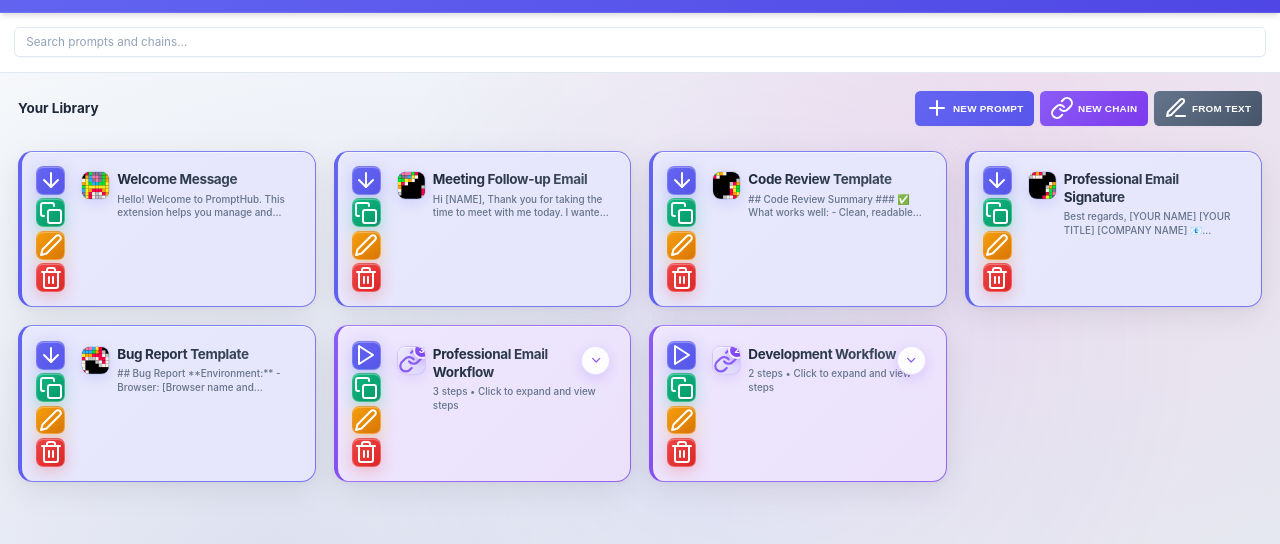
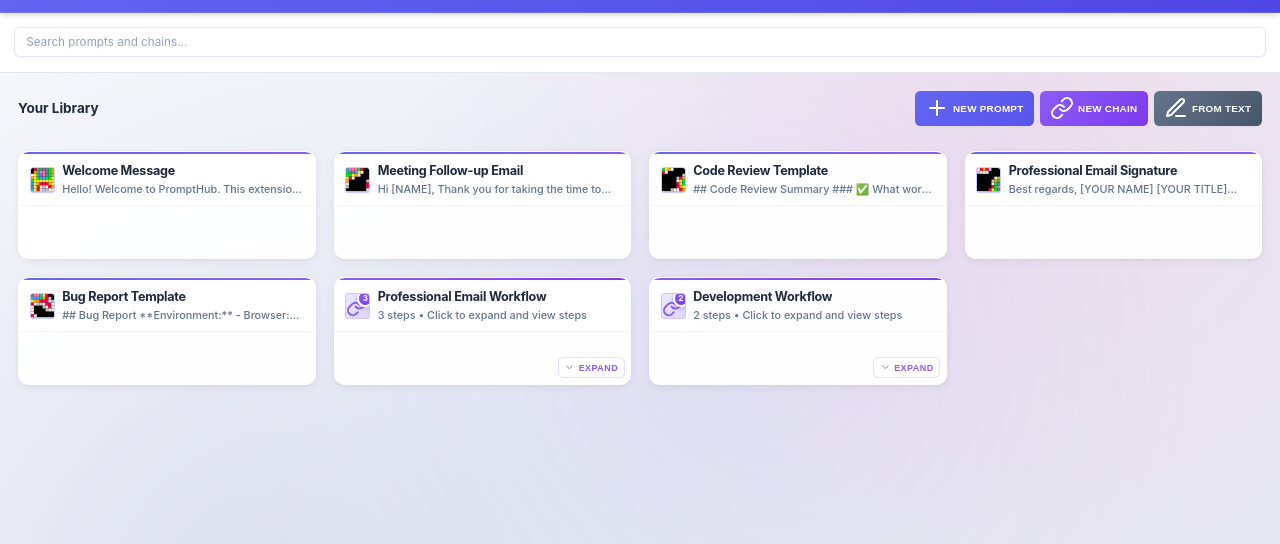
Before and after one commit to timsamart/easyprompt, a browser extension: page panel-standalone.html in a window 1280 px wide. Shown: the part 54-598 px from the top of the page. Drawn offline with Linux system fonts and the light colour scheme.

Commit message:
Revamp card styles and layout for a professional appearance: Redesigned card components with updated dimensions, improved hover effects, and enhanced content organization. Introduced new card body and meta sections for better information display, and refined expand button interactions for a more intuitive user experience.

```diff
--- a/panel-styles.css
+++ b/panel-styles.css
@@ -321,25 +321,25 @@
   z-index: 2;
 }
 
-/* Compact card styles - ENHANCED MODERN DESIGN */
+/* REDESIGNED CARDS - PROFESSIONAL LAYOUT */
 .card {
-  background: rgba(255, 255, 255, 0.85);
+  background: rgba(255, 255, 255, 0.95);
   backdrop-filter: blur(20px);
   -webkit-backdrop-filter: blur(20px);
-  border-radius: calc(16px * var(--scale-factor));
-  padding: var(--space-8);
+  border-radius: calc(12px * var(--scale-factor));
+  padding: 0;
   box-shadow:
-    0 8px 32px rgba(0, 0, 0, 0.08),
-    0 2px 8px rgba(0, 0, 0, 0.04),
-    inset 0 1px 0 rgba(255, 255, 255, 0.6);
-  border: 1px solid rgba(255, 255, 255, 0.2);
-  transition: all 0.4s cubic-bezier(0.25, 0.46, 0.45, 0.94);
+    0 2px 8px rgba(0, 0, 0, 0.06),
+    0 1px 3px rgba(0, 0, 0, 0.04),
+    inset 0 1px 0 rgba(255, 255, 255, 0.8);
+  border: 1px solid rgba(255, 255, 255, 0.3);
+  transition: all 0.2s ease;
   position: relative;
   overflow: hidden;
-  min-height: calc(140px * var(--scale-factor));
-  max-height: calc(200px * var(--scale-factor));
+  min-height: calc(120px * var(--scale-factor));
+  max-height: calc(180px * var(--scale-factor));
   display: flex;
-  gap: var(--space-6);
+  flex-direction: column;
   transform: translateY(0);
 }
 
@@ -349,460 +349,99 @@
   top: 0;
   left: 0;
   right: 0;
-  height: 3px;
-  border-radius: calc(16px * var(--scale-factor)) calc(16px * var(--scale-factor)) 0 0;
-  background: linear-gradient(90deg, transparent, var(--primary-color), transparent);
-  opacity: 0;
-  transition: opacity 0.3s ease;
-}
-
-.card::after {
-  content: '';
-  position: absolute;
-  top: 0;
-  left: 0;
-  right: 0;
-  bottom: 0;
-  background: linear-gradient(135deg,
-    rgba(255, 255, 255, 0.1) 0%,
-    transparent 50%,
-    rgba(0, 0, 0, 0.02) 100%);
-  opacity: 0;
-  transition: opacity 0.3s ease;
-  pointer-events: none;
-  border-radius: inherit;
+  height: 2px;
+  border-radius: calc(12px * var(--scale-factor)) calc(12px * var(--scale-factor)) 0 0;
+  background: transparent;
+  transition: background 0.2s ease;
 }
 
 .card:hover {
-  transform: translateY(-8px) scale(1.02);
   box-shadow:
-    0 20px 60px rgba(0, 0, 0, 0.15),
-    0 8px 20px rgba(0, 0, 0, 0.08),
-    inset 0 1px 0 rgba(255, 255, 255, 0.8);
-  background: rgba(255, 255, 255, 0.95);
-  border-color: rgba(99, 102, 241, 0.3);
+    0 4px 16px rgba(0, 0, 0, 0.08),
+    0 2px 6px rgba(0, 0, 0, 0.06),
+    inset 0 1px 0 rgba(255, 255, 255, 0.9);
+  border-color: rgba(99, 102, 241, 0.2);
 }
 
 .card:hover::before {
-  opacity: 1;
-}
-
-.card:hover::after {
-  opacity: 1;
+  background: linear-gradient(90deg, var(--primary-color), var(--primary-hover));
 }
 
 /* Enhanced expanded chain cards */
 .chain-card.expanded {
   max-height: none;
   overflow: visible;
-  transform: translateY(-4px) scale(1.01);
-  box-shadow:
-    0 16px 48px rgba(0, 0, 0, 0.12),
-    0 6px 16px rgba(0, 0, 0, 0.06),
-    inset 0 1px 0 rgba(255, 255, 255, 0.7);
 }
 
-/* Enhanced prompt cards */
-.prompt-card {
-  border-left: 4px solid transparent;
-  background-image: linear-gradient(rgba(255, 255, 255, 0.85), rgba(255, 255, 255, 0.85)),
-                    linear-gradient(135deg, var(--primary-color), var(--primary-hover));
-  background-origin: border-box;
-  background-clip: padding-box, border-box;
+/* PROMPT CARDS - Clean Design */
+.prompt-card::before {
+  background: linear-gradient(90deg, var(--primary-color), #8b5cf6);
 }
 
-.prompt-card::before {
-  background: linear-gradient(90deg,
-    var(--primary-color),
-    var(--primary-hover),
-    #8b5cf6);
+.prompt-card:hover::before {
+  background: linear-gradient(90deg, var(--primary-color), #8b5cf6);
+}
+
+/* CHAIN CARDS - Clean Design */
+.chain-card::before {
+  background: linear-gradient(90deg, #8b5cf6, #7c3aed);
+}
+
+.chain-card:hover::before {
+  background: linear-gradient(90deg, #8b5cf6, #7c3aed);
+}
+
+/* CARD HEADER - Professional Layout */
+.card-header {
+  display: flex;
+  align-items: center;
+  gap: var(--space-4);
+  padding: var(--space-6) var(--space-6) var(--space-4) var(--space-6);
+  border-bottom: 1px solid rgba(0, 0, 0, 0.04);
+  background: rgba(255, 255, 255, 0.5);
+  min-height: calc(60px * var(--scale-factor));
+}
+
+.card-icon {
+  width: calc(36px * var(--scale-factor));
+  height: calc(36px * var(--scale-factor));
+  border-radius: calc(8px * var(--scale-factor));
+  flex-shrink: 0;
+  position: relative;
+  overflow: hidden;
+  border: 1px solid rgba(0, 0, 0, 0.08);
 }
 
 .prompt-card .card-icon {
-  width: calc(32px * var(--scale-factor));
-  height: calc(32px * var(--scale-factor));
-  border-radius: calc(10px * var(--scale-factor));
-  background: linear-gradient(135deg,
-    rgba(99, 102, 241, 0.1),
-    rgba(139, 92, 246, 0.15));
-  border: 2px solid rgba(99, 102, 241, 0.2);
-  box-shadow:
-    0 4px 12px rgba(99, 102, 241, 0.15),
-    inset 0 1px 0 rgba(255, 255, 255, 0.8);
-  flex-shrink: 0;
-  position: relative;
-  overflow: hidden;
-}
-
-.prompt-card .card-icon::before {
-  content: '';
-  position: absolute;
-  top: -50%;
-  left: -50%;
-  width: 200%;
-  height: 200%;
-  background: linear-gradient(45deg,
-    transparent 30%,
-    rgba(255, 255, 255, 0.3) 50%,
-    transparent 70%);
-  transform: rotate(-45deg);
-  opacity: 0;
-  transition: opacity 0.3s ease;
-}
-
-.prompt-card:hover .card-icon::before {
-  opacity: 1;
-  animation: shimmer 1s ease-in-out;
-}
-
-@keyframes shimmer {
-  0% { transform: translateX(-100%) translateY(-100%) rotate(-45deg); }
-  100% { transform: translateX(100%) translateY(100%) rotate(-45deg); }
-}
-
-/* Enhanced chain cards */
-.chain-card {
-  border-left: 4px solid transparent;
-  background-image: linear-gradient(rgba(255, 255, 255, 0.85), rgba(255, 255, 255, 0.85)),
-                    linear-gradient(135deg, #8b5cf6, #7c3aed);
-  background-origin: border-box;
-  background-clip: padding-box, border-box;
-  position: relative;
-}
-
-.chain-card::before {
-  background: linear-gradient(90deg,
-    #8b5cf6,
-    #7c3aed,
-    #6d28d9);
+  background: linear-gradient(135deg, rgba(99, 102, 241, 0.08), rgba(139, 92, 246, 0.12));
 }
 
 .chain-card .card-icon {
-  width: calc(32px * var(--scale-factor));
-  height: calc(32px * var(--scale-factor));
-  border-radius: calc(10px * var(--scale-factor));
-  background: linear-gradient(135deg,
-    rgba(139, 92, 246, 0.1),
-    rgba(124, 58, 237, 0.15));
+  background: linear-gradient(135deg, rgba(139, 92, 246, 0.08), rgba(124, 58, 237, 0.12));
   display: flex;
   align-items: center;
   justify-content: center;
-  font-size: calc(14px * var(--scale-factor));
+  font-size: calc(16px * var(--scale-factor));
   color: #8b5cf6;
-  border: 2px solid rgba(139, 92, 246, 0.2);
-  box-shadow:
-    0 4px 12px rgba(139, 92, 246, 0.15),
-    inset 0 1px 0 rgba(255, 255, 255, 0.8);
-  position: relative;
-  flex-shrink: 0;
-  overflow: hidden;
-}
-
-.chain-card .card-icon::before {
-  content: '';
-  position: absolute;
-  top: -50%;
-  left: -50%;
-  width: 200%;
-  height: 200%;
-  background: linear-gradient(45deg,
-    transparent 30%,
-    rgba(255, 255, 255, 0.3) 50%,
-    transparent 70%);
-  transform: rotate(-45deg);
-  opacity: 0;
-  transition: opacity 0.3s ease;
-}
-
-.chain-card:hover .card-icon::before {
-  opacity: 1;
-  animation: shimmer 1s ease-in-out;
 }
 
 .chain-card .step-dots {
   position: absolute;
-  top: -6px;
-  right: -6px;
+  top: -4px;
+  right: -4px;
   background: linear-gradient(135deg, #8b5cf6, #7c3aed);
   color: white;
   border-radius: 50%;
-  width: calc(20px * var(--scale-factor));
-  height: calc(20px * var(--scale-factor));
+  width: calc(18px * var(--scale-factor));
+  height: calc(18px * var(--scale-factor));
   display: flex;
   align-items: center;
   justify-content: center;
-  font-size: calc(10px * var(--scale-factor));
+  font-size: calc(9px * var(--scale-factor));
   font-weight: 700;
-  box-shadow:
-    0 3px 8px rgba(139, 92, 246, 0.4),
-    inset 0 1px 0 rgba(255, 255, 255, 0.3);
-  border: 2px solid rgba(255, 255, 255, 0.9);
-  min-width: calc(20px * var(--scale-factor));
-  backdrop-filter: blur(8px);
-}
-
-/* Enhanced card actions - vertical on left */
-.card-actions {
-  display: flex;
-  flex-direction: column;
-  gap: var(--space-2);
-  padding: 0;
-  border: none;
-  width: calc(32px * var(--scale-factor));
-  flex-shrink: 0;
-  align-self: flex-start;
-}
-
-.card-action-btn {
-  width: calc(32px * var(--scale-factor));
-  height: calc(32px * var(--scale-factor));
-  padding: 0;
-  font-size: calc(13px * var(--scale-factor));
-  font-weight: 600;
-  border: 1px solid rgba(255, 255, 255, 0.3);
-  border-radius: calc(8px * var(--scale-factor));
-  cursor: pointer;
-  background-color: rgba(255, 255, 255, 0.8);
-  color: var(--text-secondary);
-  transition: all 0.3s cubic-bezier(0.25, 0.46, 0.45, 0.94);
-  display: flex;
-  align-items: center;
-  justify-content: center;
-  text-transform: none;
-  letter-spacing: 0;
-  box-shadow:
-    0 2px 8px rgba(0, 0, 0, 0.08),
-    inset 0 1px 0 rgba(255, 255, 255, 0.7);
-  backdrop-filter: blur(8px);
-  position: relative;
-  overflow: hidden;
-}
-
-.card-action-btn::before {
-  content: '';
-  position: absolute;
-  top: 0;
-  left: -100%;
-  width: 100%;
-  height: 100%;
-  background: linear-gradient(90deg, transparent, rgba(255, 255, 255, 0.4), transparent);
-  transition: left 0.5s ease;
-}
-
-.card-action-btn:hover::before {
-  left: 100%;
-}
-
-.card-action-btn:hover {
-  transform: translateY(-3px) scale(1.05);
-  box-shadow:
-    0 6px 20px rgba(0, 0, 0, 0.15),
-    inset 0 1px 0 rgba(255, 255, 255, 0.9);
-}
-
-.card-action-btn.primary {
-  background: linear-gradient(135deg, var(--primary-color), var(--primary-hover));
-  border: 1px solid rgba(255, 255, 255, 0.2);
-  color: white;
-  box-shadow:
-    0 4px 16px rgba(99, 102, 241, 0.3),
-    inset 0 1px 0 rgba(255, 255, 255, 0.3);
-}
-
-.card-action-btn.success {
-  background: linear-gradient(135deg, var(--success-color), var(--success-hover));
-  border: 1px solid rgba(255, 255, 255, 0.2);
-  color: white;
-  box-shadow:
-    0 4px 16px rgba(16, 185, 129, 0.3),
-    inset 0 1px 0 rgba(255, 255, 255, 0.3);
-}
-
-.card-action-btn.warning {
-  background: linear-gradient(135deg, var(--warning-color), var(--warning-hover));
-  border: 1px solid rgba(255, 255, 255, 0.2);
-  color: white;
-  box-shadow:
-    0 4px 16px rgba(245, 158, 11, 0.3),
-    inset 0 1px 0 rgba(255, 255, 255, 0.3);
-}
-
-.card-action-btn.danger {
-  background: linear-gradient(135deg, var(--error-color), var(--error-hover));
-  border: 1px solid rgba(255, 255, 255, 0.2);
-  color: white;
-  box-shadow:
-    0 4px 16px rgba(239, 68, 68, 0.3),
-    inset 0 1px 0 rgba(255, 255, 255, 0.3);
-}
-
-/* Enhanced chain steps */
-.chain-steps {
-  max-height: 0;
-  overflow: hidden;
-  transition: all 0.5s cubic-bezier(0.25, 0.46, 0.45, 0.94);
-  margin-top: var(--space-4);
-  padding: 0;
-  border-radius: calc(12px * var(--scale-factor));
-  background: rgba(255, 255, 255, 0.4);
-  backdrop-filter: blur(10px);
-}
-
-.chain-card.expanded .chain-steps {
-  max-height: calc(400px * var(--scale-factor));
-  padding: var(--space-4);
-  box-shadow: inset 0 2px 8px rgba(0, 0, 0, 0.06);
-}
-
-.chain-step-item {
-  display: flex;
-  align-items: center;
-  gap: var(--space-3);
-  padding: var(--space-3) var(--space-4);
-  margin-bottom: var(--space-2);
-  background: rgba(255, 255, 255, 0.8);
-  border-radius: calc(8px * var(--scale-factor));
-  cursor: pointer;
-  transition: all 0.3s cubic-bezier(0.25, 0.46, 0.45, 0.94);
-  font-size: var(--small-font-size);
-  border: 1px solid rgba(139, 92, 246, 0.1);
-  box-shadow:
-    0 2px 6px rgba(0, 0, 0, 0.04),
-    inset 0 1px 0 rgba(255, 255, 255, 0.8);
-  backdrop-filter: blur(8px);
-  position: relative;
-  overflow: hidden;
-}
-
-.chain-step-item::before {
-  content: '';
-  position: absolute;
-  top: 0;
-  left: -100%;
-  width: 100%;
-  height: 100%;
-  background: linear-gradient(90deg,
-    transparent,
-    rgba(139, 92, 246, 0.1),
-    transparent);
-  transition: left 0.5s ease;
-}
-
-.chain-step-item:hover::before {
-  left: 100%;
-}
-
-.chain-step-item:hover {
-  background: rgba(255, 255, 255, 0.95);
-  border-color: rgba(139, 92, 246, 0.3);
-  transform: translateX(4px) scale(1.02);
-  box-shadow:
-    0 4px 12px rgba(139, 92, 246, 0.15),
-    inset 0 1px 0 rgba(255, 255, 255, 0.9);
-}
-
-.step-number-badge {
-  background: linear-gradient(135deg, #8b5cf6, #7c3aed);
-  color: white;
-  border-radius: 50%;
-  width: calc(20px * var(--scale-factor));
-  height: calc(20px * var(--scale-factor));
-  display: flex;
-  align-items: center;
-  justify-content: center;
-  font-size: calc(10px * var(--scale-factor));
-  font-weight: 700;
-  flex-shrink: 0;
-  box-shadow:
-    0 2px 6px rgba(139, 92, 246, 0.3),
-    inset 0 1px 0 rgba(255, 255, 255, 0.3);
-  border: 1px solid rgba(255, 255, 255, 0.2);
-}
-
-.step-title {
-  font-size: var(--small-font-size);
-  color: var(--text-primary);
-  font-weight: 600;
-  line-height: 1.3;
-  flex: 1;
-  overflow: hidden;
-  text-overflow: ellipsis;
-  white-space: nowrap;
-}
-
-/* Enhanced expand button */
-.expand-btn {
-  position: absolute;
-  top: var(--space-3);
-  right: var(--space-3);
-  background: rgba(255, 255, 255, 0.9);
-  border: 1px solid rgba(139, 92, 246, 0.2);
-  border-radius: 50%;
-  width: calc(32px * var(--scale-factor));
-  height: calc(32px * var(--scale-factor));
-  display: flex;
-  align-items: center;
-  justify-content: center;
-  cursor: pointer;
-  transition: all 0.4s cubic-bezier(0.25, 0.46, 0.45, 0.94);
-  color: #8b5cf6;
-  z-index: 10;
-  backdrop-filter: blur(12px);
-  box-shadow:
-    0 4px 12px rgba(139, 92, 246, 0.2),
-    inset 0 1px 0 rgba(255, 255, 255, 0.8);
-}
-
-.expand-btn:hover {
-  background: rgba(139, 92, 246, 0.1);
-  border-color: rgba(139, 92, 246, 0.4);
-  transform: scale(1.1) rotate(10deg);
-  box-shadow:
-    0 6px 20px rgba(139, 92, 246, 0.3),
-    inset 0 1px 0 rgba(255, 255, 255, 0.9);
-}
-
-.expand-btn svg {
-  transition: transform 0.4s cubic-bezier(0.25, 0.46, 0.45, 0.94);
-  font-size: calc(16px * var(--scale-factor));
-  width: calc(16px * var(--scale-factor));
-  height: calc(16px * var(--scale-factor));
-}
-
-.chain-card.expanded .expand-btn {
-  transform: scale(1.05);
-  background: rgba(139, 92, 246, 0.15);
-}
-
-.chain-card.expanded .expand-btn svg {
-  transform: rotate(180deg);
-}
-
-.expand-btn i {
-  transition: transform 0.4s cubic-bezier(0.25, 0.46, 0.45, 0.94);
-  font-size: calc(16px * var(--scale-factor));
-}
-
-.chain-card.expanded .expand-btn i {
-  transform: rotate(180deg);
-}
-
-/* Enhanced card main container */
-.card-main {
-  position: relative;
-  flex: 1;
-  display: flex;
-  flex-direction: column;
-  min-width: 0;
-  padding: var(--space-3);
-}
-
-/* Enhanced card header */
-.card-header {
-  display: flex;
-  align-items: flex-start;
-  gap: var(--space-4);
-  margin-bottom: var(--space-4);
+  box-shadow: 0 2px 4px rgba(139, 92, 246, 0.3);
+  border: 2px solid white;
+  min-width: calc(18px * var(--scale-factor));
 }
 
 .card-content {
@@ -810,31 +449,158 @@
   display: flex;
   flex-direction: column;
   min-width: 0;
+  justify-content: center;
 }
 
 .card-title {
-  font-size: calc(15px * var(--scale-factor));
+  font-size: calc(14px * var(--scale-factor));
   font-weight: 700;
   color: var(--text-primary);
-  margin-bottom: var(--space-2);
+  margin-bottom: var(--space-1);
   line-height: 1.3;
-  letter-spacing: -0.025em;
-  background: linear-gradient(135deg, var(--text-primary), #475569);
-  -webkit-background-clip: text;
-  -webkit-text-fill-color: transparent;
-  background-clip: text;
+  letter-spacing: -0.02em;
 }
 
 .card-description {
-  font-size: var(--small-font-size);
+  font-size: calc(12px * var(--scale-factor));
   color: var(--text-secondary);
   line-height: 1.4;
   overflow: hidden;
   display: -webkit-box;
-  -webkit-line-clamp: 2;
+  -webkit-line-clamp: 1;
   -webkit-box-orient: vertical;
+  font-weight: 500;
+}
+
+/* CARD BODY - Content Area */
+.card-body {
   flex: 1;
+  padding: 0 var(--space-6) var(--space-4) var(--space-6);
+  display: flex;
+  flex-direction: column;
+  min-height: calc(40px * var(--scale-factor));
+}
+
+.card-meta {
+  font-size: calc(11px * var(--scale-factor));
+  color: var(--text-muted);
+  margin-top: var(--space-2);
   font-weight: 500;
+}
+
+/* CARD ACTIONS - Bottom Right */
+.card-actions {
+  position: absolute;
+  top: var(--space-3);
+  right: var(--space-3);
+  display: flex;
+  gap: var(--space-1);
+  opacity: 0;
+  transition: opacity 0.2s ease;
+}
+
+.card:hover .card-actions {
+  opacity: 1;
+}
+
+.card-action-btn {
+  width: calc(28px * var(--scale-factor));
+  height: calc(28px * var(--scale-factor));
+  padding: 0;
+  font-size: calc(12px * var(--scale-factor));
+  font-weight: 600;
+  border: 1px solid rgba(255, 255, 255, 0.8);
+  border-radius: calc(6px * var(--scale-factor));
+  cursor: pointer;
+  background-color: rgba(255, 255, 255, 0.95);
+  color: var(--text-secondary);
+  transition: all 0.15s ease;
+  display: flex;
+  align-items: center;
+  justify-content: center;
+  box-shadow: 0 1px 3px rgba(0, 0, 0, 0.1);
+  backdrop-filter: blur(8px);
+}
+
+.card-action-btn:hover {
+  background-color: rgba(255, 255, 255, 1);
+  box-shadow: 0 2px 6px rgba(0, 0, 0, 0.15);
+}
+
+.card-action-btn.primary {
+  background: linear-gradient(135deg, var(--primary-color), var(--primary-hover));
+  border: 1px solid rgba(255, 255, 255, 0.3);
+  color: white;
+}
+
+.card-action-btn.success {
+  background: linear-gradient(135deg, var(--success-color), var(--success-hover));
+  border: 1px solid rgba(255, 255, 255, 0.3);
+  color: white;
+}
+
+.card-action-btn.warning {
+  background: linear-gradient(135deg, var(--warning-color), var(--warning-hover));
+  border: 1px solid rgba(255, 255, 255, 0.3);
+  color: white;
+}
+
+.card-action-btn.danger {
+  background: linear-gradient(135deg, var(--error-color), var(--error-hover));
+  border: 1px solid rgba(255, 255, 255, 0.3);
+  color: white;
+}
+
+/* EXPAND BUTTON - Redesigned */
+.expand-btn {
+  position: absolute;
+  bottom: var(--space-3);
+  right: var(--space-3);
+  background: rgba(255, 255, 255, 0.95);
+  border: 1px solid rgba(139, 92, 246, 0.2);
+  border-radius: calc(6px * var(--scale-factor));
+  width: auto;
+  height: calc(24px * var(--scale-factor));
+  padding: 0 var(--space-3);
+  display: flex;
+  align-items: center;
+  justify-content: center;
+  cursor: pointer;
+  transition: all 0.2s ease;
+  color: #8b5cf6;
+  z-index: 10;
+  backdrop-filter: blur(8px);
+  font-size: calc(10px * var(--scale-factor));
+  font-weight: 600;
+  text-transform: uppercase;
+  letter-spacing: 0.05em;
+}
+
+.expand-btn:hover {
+  background: rgba(139, 92, 246, 0.1);
+  border-color: rgba(139, 92, 246, 0.3);
+}
+
+.expand-btn::after {
+  content: 'EXPAND';
+  margin-left: var(--space-2);
+}
+
+.chain-card.expanded .expand-btn::after {
+  content: 'COLLAPSE';
+}
+
+.expand-btn svg,
+.expand-btn i {
+  transition: transform 0.2s ease;
+  font-size: calc(12px * var(--scale-factor));
+  width: calc(12px * var(--scale-factor));
+  height: calc(12px * var(--scale-factor));
+}
+
+.chain-card.expanded .expand-btn svg,
+.chain-card.expanded .expand-btn i {
+  transform: rotate(180deg);
 }
 
 /* Responsive breakpoints */
@@ -1406,3 +1172,61 @@
     transition-duration: 0.01ms !important;
   }
 }
+
+/* CHAIN STEPS - New Layout */
+.chain-steps {
+  max-height: 0;
+  overflow: hidden;
+  transition: all 0.3s ease;
+  margin-top: var(--space-3);
+  border-radius: calc(8px * var(--scale-factor));
+}
+
+.chain-card.expanded .chain-steps {
+  max-height: calc(300px * var(--scale-factor));
+}
+
+.chain-step-item {
+  display: flex;
+  align-items: center;
+  gap: var(--space-3);
+  padding: var(--space-2) var(--space-3);
+  margin-bottom: var(--space-2);
+  background: rgba(139, 92, 246, 0.04);
+  border-radius: calc(6px * var(--scale-factor));
+  cursor: pointer;
+  transition: all 0.2s ease;
+  font-size: calc(11px * var(--scale-factor));
+  border: 1px solid rgba(139, 92, 246, 0.1);
+}
+
+.chain-step-item:hover {
+  background: rgba(139, 92, 246, 0.08);
+  border-color: rgba(139, 92, 246, 0.2);
+}
+
+.step-number-badge {
+  background: linear-gradient(135deg, #8b5cf6, #7c3aed);
+  color: white;
+  border-radius: 50%;
+  width: calc(16px * var(--scale-factor));
+  height: calc(16px * var(--scale-factor));
+  display: flex;
+  align-items: center;
+  justify-content: center;
+  font-size: calc(9px * var(--scale-factor));
+  font-weight: 700;
+  flex-shrink: 0;
+  box-shadow: 0 1px 3px rgba(139, 92, 246, 0.3);
+}
+
+.step-title {
+  font-size: calc(11px * var(--scale-factor));
+  color: var(--text-primary);
+  font-weight: 600;
+  line-height: 1.3;
+  flex: 1;
+  overflow: hidden;
+  text-overflow: ellipsis;
+  white-space: nowrap;
+}
```
Also changed, not shown: panel.js (+8 -6 lines).
